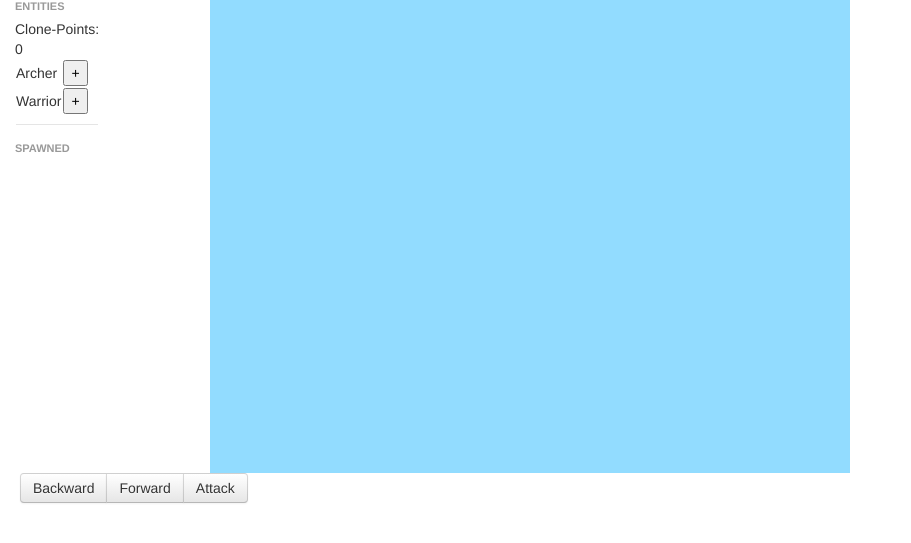
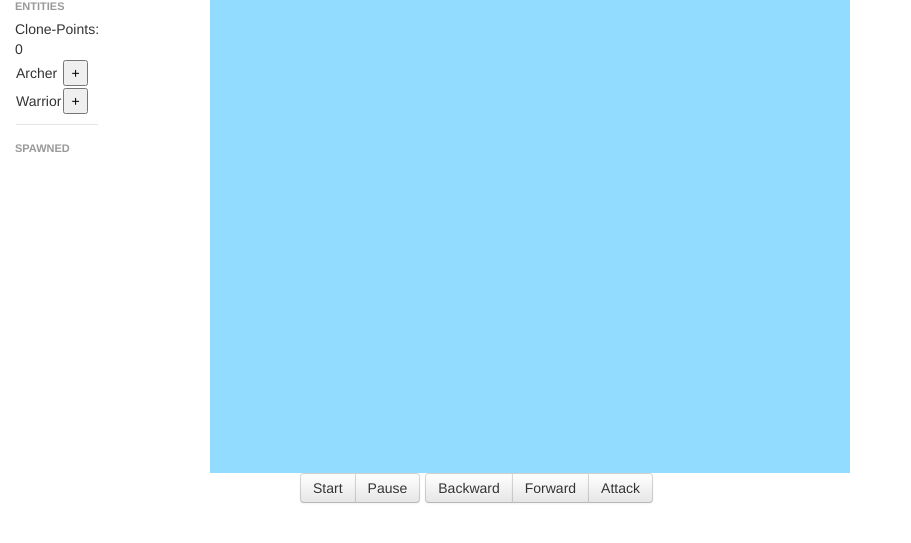
Before and after one commit to devNil/revolt, a website: page game.html in a window 1280 px wide. Shown: the part 67-610 px from the top of the page, without its empty margins (0-911 px from the left). Drawn offline with Linux system fonts and the light colour scheme.

Commit message:
added start and pause button

```diff
--- a/game.html
+++ b/game.html
@@ -58,7 +58,11 @@
 
 		<canvas id="screen" style="background-color: #92dcff;float:right;" width="640" height="480"></canvas>
 	</div>
-	<div class="span5" style="clear:both;">
+	<div class="span5" style="clear:both; margin-left:300px;">
+		<div class="btn-group" id="controls" style="float:left;">
+		  <button class="btn">Start</button>
+		  <button class="btn">Pause</button>
+		</div>
 		<div class="btn-group" id="controls">
 		  <button class="btn">Backward</button>
 		  <button class="btn">Forward</button>
```
